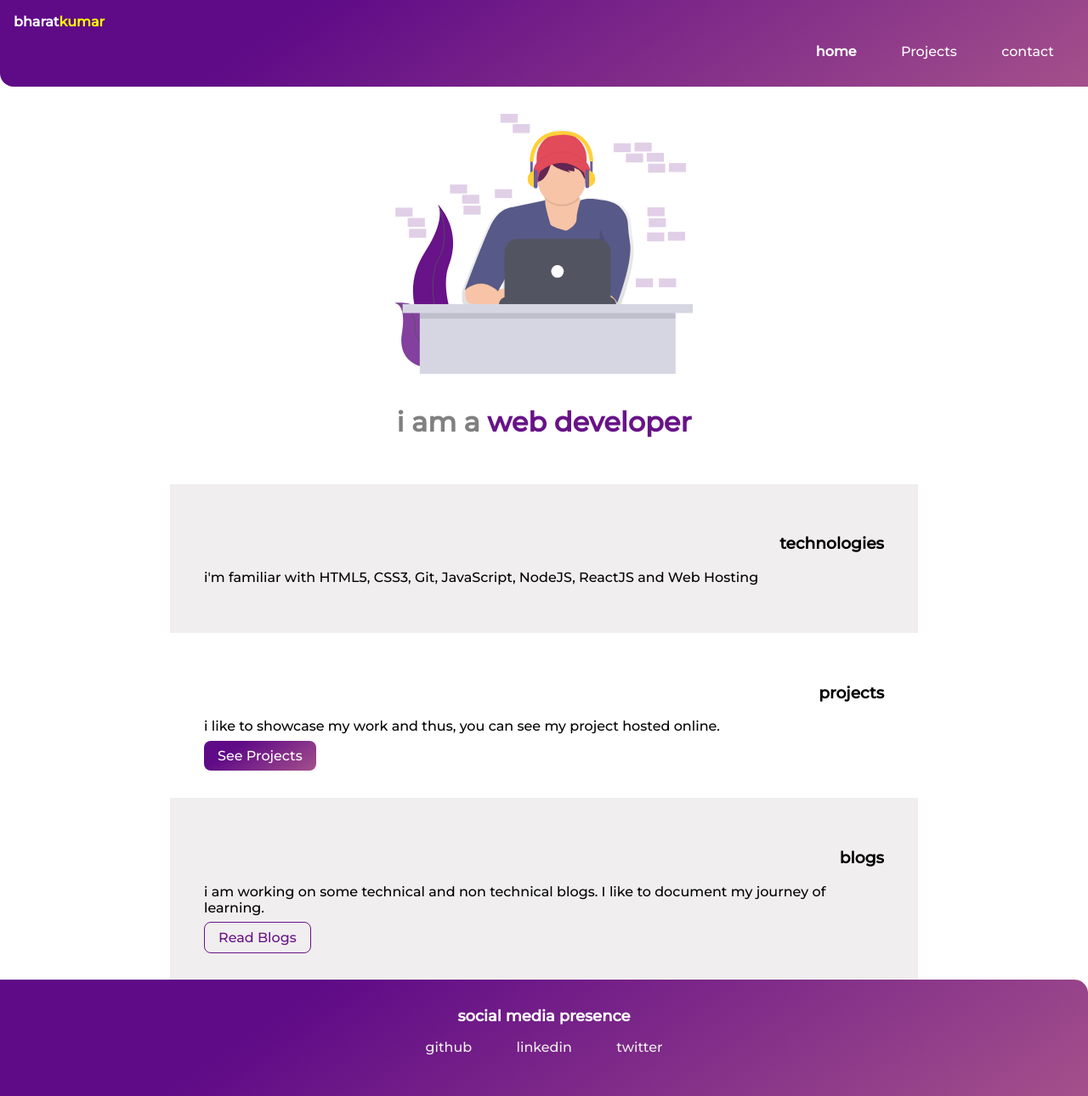
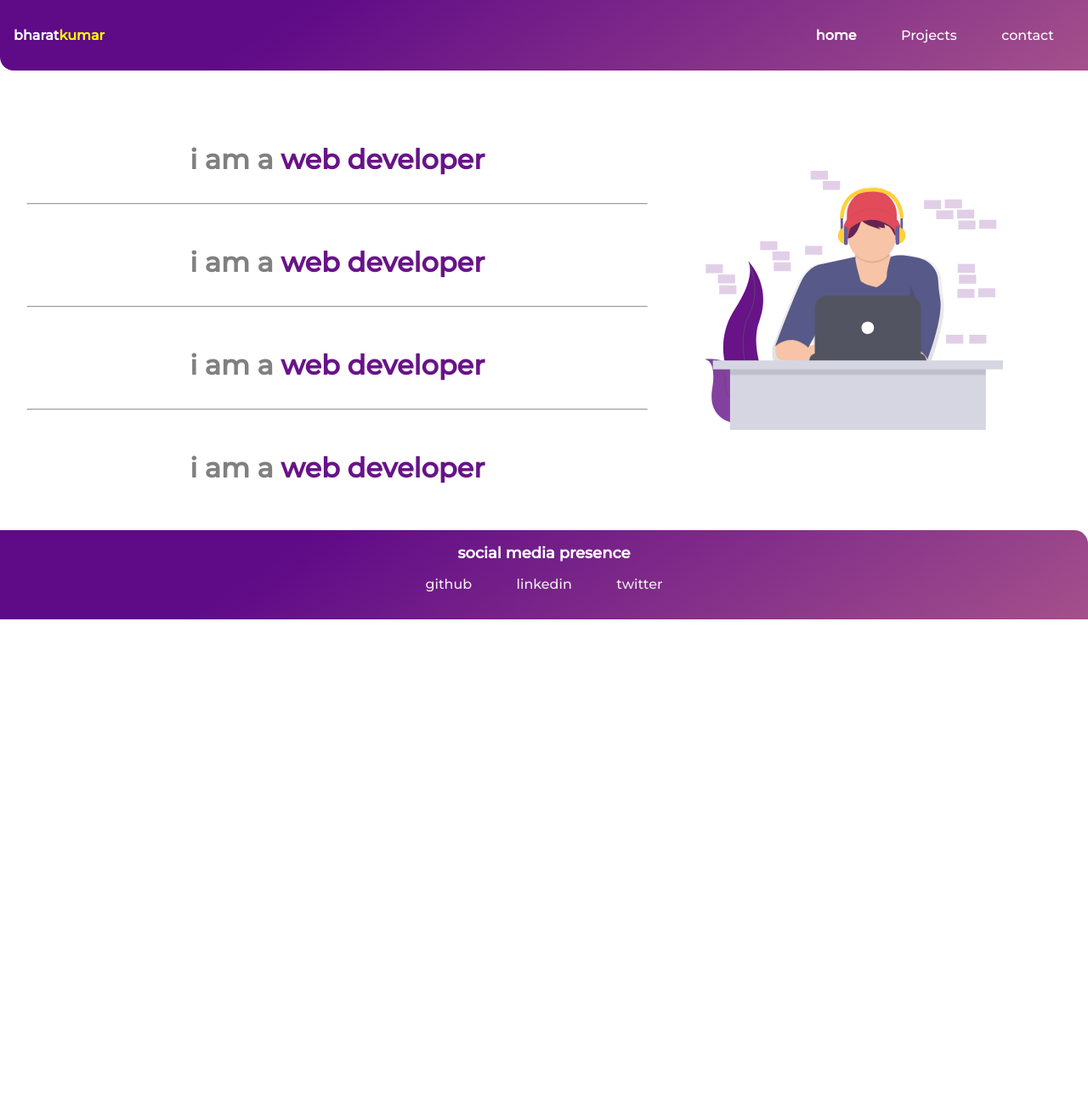
Before and after one commit to bharatbamaniya/profile, a PHP site: page / in a window 1280 px wide. Shown: the whole page at 85% size. After the commit the page ends 729 px from the top, so only its background shows below. Run offline with PHP 8.4, Linux system fonts and the light colour scheme.

Commit message:
add: dynamic functionality to nav and hero

```diff
--- a/index.html
+++ b/index.html
@@ -5,7 +5,7 @@
     <meta http-equiv="X-UA-Compatible" content="IE=edge">
     <meta name="viewport" content="width=device-width, initial-scale=1.0">
     <link rel="stylesheet" href="style.css" type="text/css">
-    <title>Home | Bharat Kumar</title>
+    <title>Bharat Kumar</title>
 </head>
 <body>
     <nav class="navigation container">
@@ -24,11 +24,20 @@
     </nav>
 
     <header class="hero">
+
+        <div class="hero-heading">
+            <h1 class="hero-heading">i am a <span class="hero-heading-inverted">web developer</span></h1>
+                <hr>
+            <h1 class="hero-heading">i am a <span class="hero-heading-inverted">web developer</span></h1>
+                <hr>
+            <h1 class="hero-heading">i am a <span class="hero-heading-inverted">web developer</span></h1>
+                <hr>
+            <h1 class="hero-heading">i am a <span class="hero-heading-inverted">web developer</span></h1>
+        </div>
         <img class="hero-img" src="hero-img.svg" alt="Hero-Image">
-        <h1 class="hero-heading">i am a <span class="hero-heading-inverted">web developer</span></h1>
     </header>
 
-    <section class="section ow container container-center">
+    <!-- <section class="section ow container container-center">
         <h3>technologies</h3>
         <p>i'm familiar with HTML5, CSS3, Git, JavaScript, NodeJS, ReactJS and Web Hosting</p>
     </section>
@@ -43,7 +52,7 @@
         <h3>blogs</h3>
         <p>i am working on some technical and non technical blogs. I like to document my journey of learning.</p>
         <a class="link secondary-link" href="#">Read Blogs</a>
-    </section>
+    </section> -->
 
     <footer class="footer">
         <div class="footer-header">social media presence</div>
--- a/style.css
+++ b/style.css
@@ -97,9 +97,14 @@ h3 {
 
 .nav-brand {
   font-weight: bold;
+  display: inline;
 }
 .nav-brand span {
   color: yellow;
+}
+
+.navigation ul {
+  display: inline;
 }
 
 .nav-pills {
@@ -115,8 +120,42 @@ h3 {
   max-width: 350px;
   display: block;
   margin: auto;
+  width: 100%;
 }
 
+@media screen and (min-width: 768px) {
+  .hero {
+    display: grid;
+    grid-template-columns: 60% 40%;
+  }
+  .hero .hero-img {
+    grid-column: 2;
+  }
+  .hero .hero-heading {
+    grid-column: 1;
+    align-self: center;
+  }
+  .nav-brand {
+    grid-column: 1;
+  }
+  .navigation ul {
+    margin: 0;
+    grid-column: 2;
+  }
+  .navigation .list-non-bullet .list-item-inline {
+    display: inline;
+  }
+  .navigation {
+    display: grid;
+    grid-template-columns: 25% 75%;
+    padding-top: 2rem;
+    padding-bottom: 2rem;
+  }
+}
+
+.navigation ul .list-item-inline {
+  display: block;
+}
 .hero .hero-heading {
   padding-top: 1rem;
   color: var(--dark-gray);
@@ -141,7 +180,7 @@ h3 {
 
 .footer {
   background: var(--primary);
-  padding: 2rem 1rem;
+  padding: 1rem 1rem;
   text-align: center;
   color: white;
   border-top-right-radius: 1rem;
```
Also changed, not shown: component.html (+7 -3 lines), style_component.css (added, +160 -0 lines).
